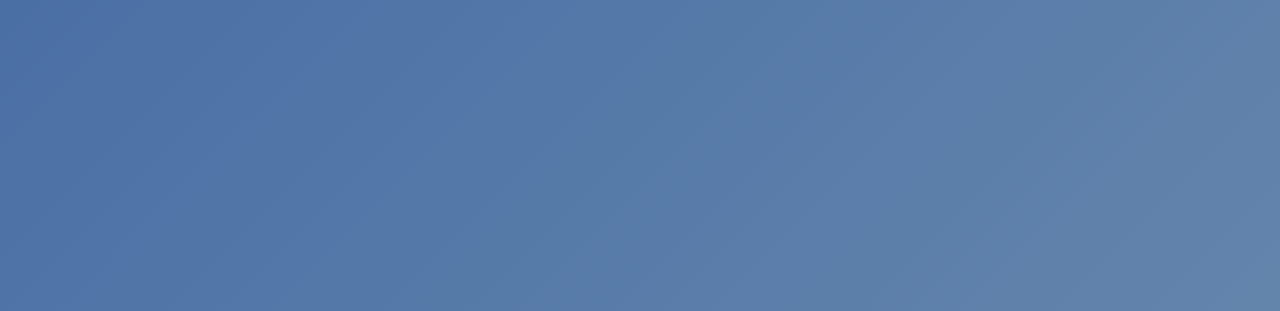
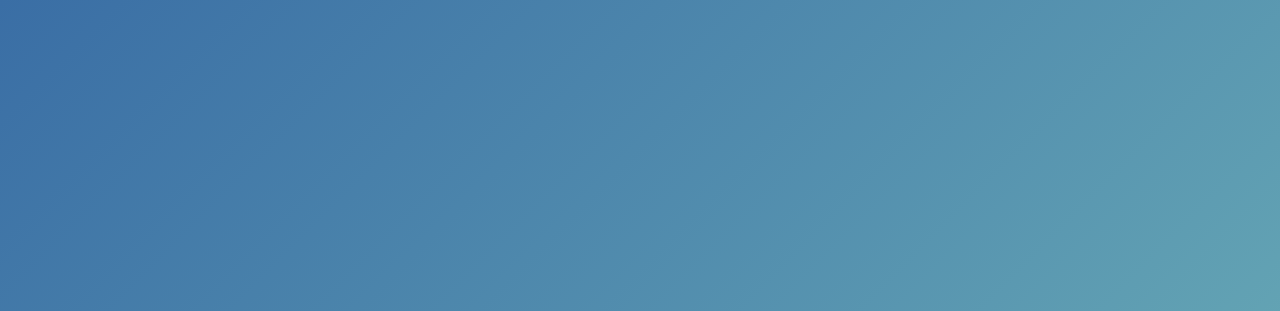
Before and after one commit to VincentWang2961/CITS5505, a website: page IndividualProject/resume.html in a window 1280 px wide. Shown: the top 311 px of the page. Drawn offline with Linux system fonts and the light colour scheme.

Commit message:
Minor changes

```diff
--- a/IndividualProject/script/typing.js
+++ b/IndividualProject/script/typing.js
@@ -29,7 +29,7 @@ document.addEventListener('DOMContentLoaded', () => {
                     clearInterval(typeInterval);
                     text.innerHTML = originalHTML;
                 }
-            }, 100);
+            }, 50);
         });
     }
 
--- a/IndividualProject/style/commonStyle.css
+++ b/IndividualProject/style/commonStyle.css
@@ -6,34 +6,34 @@
 
 /* ===== VARIABLES ===== */
 :root {
-    /* Light theme colors */
-    --primary-color: #4a6fa5;
-    --secondary-color: #6b8cae;
-    --text-color: #333333;
-    --background-color: #ffffff;
-    --section-bg-color: #f9f9f9;
-    --border-color: #e0e0e0;
-    --shadow-color: rgba(0, 0, 0, 0.1);
-    --timeline-color: #e0e0e0;
-    --code-bg-color: #f5f5f5;
-    --success-color: #4caf50;
+    /* Light theme colors - Updated with modern palette */
+    --primary-color: #3a6ea5;      /* Deeper blue for primary actions */
+    --secondary-color: #6fb3b8;    /* Teal accent for secondary elements */
+    --text-color: #2b3a42;         /* Darker blue-grey for text */
+    --background-color: #ffffff;   /* Clean white background */
+    --section-bg-color: #f6f8fa;   /* Subtle blue-tinted section background */
+    --border-color: #dce3e8;       /* Light blue-grey for borders */
+    --shadow-color: rgba(43, 58, 66, 0.08); /* Subtle shadow with color tint */
+    --timeline-color: #e2e8ed;     /* Slightly blue-tinted timeline */
+    --code-bg-color: #f0f5f9;      /* Light blue for code backgrounds */
+    --success-color: #47b881;      /* Teal-green for success indicators */
 
     /* Transitions */
     --transition-speed: 0.3s;
 }
 
-/* Dark theme colors */
+/* Dark theme colors - Updated for better contrast and visual comfort */
 [data-theme="dark"] {
-    --primary-color: #6d9eeb;
-    --secondary-color: #8ab4f8;
-    --text-color: #e0e0e0;
-    --background-color: #121212;
-    --section-bg-color: #1e1e1e;
-    --border-color: #333333;
-    --shadow-color: rgba(0, 0, 0, 0.3);
-    --timeline-color: #333333;
-    --code-bg-color: #2d2d2d;
-    --success-color: #66bb6a;
+    --primary-color: #5c92c8;      /* Brighter blue for visibility */
+    --secondary-color: #66c2cd;    /* Vibrant teal for accent */
+    --text-color: #e8eef1;         /* Off-white for better readability */
+    --background-color: #15202b;   /* Dark blue-grey background */
+    --section-bg-color: #1c2936;   /* Slightly lighter section background */
+    --border-color: #38444d;       /* Medium blue-grey for borders */
+    --shadow-color: rgba(0, 0, 0, 0.25); /* Deeper shadow for dark theme */
+    --timeline-color: #38444d;     /* Consistent with border color */
+    --code-bg-color: #2a3b4d;      /* Deeper blue for code backgrounds */
+    --success-color: #3fa387;      /* Darker teal-green for success */
 }
 
 /* ===== RESET & GLOBAL STYLES ===== */
@@ -209,7 +209,7 @@ input:checked + .slider:before {
     align-items: center;
     justify-content: center;
     text-align: center;
-    background: linear-gradient(135deg, var(--primary-color), var(--secondary-color));
+    background: linear-gradient(135deg, #3a6ea5, #6fb3b8); /* Updated gradient with new color scheme */
     color: white;
     position: relative;
     overflow: hidden;
```
